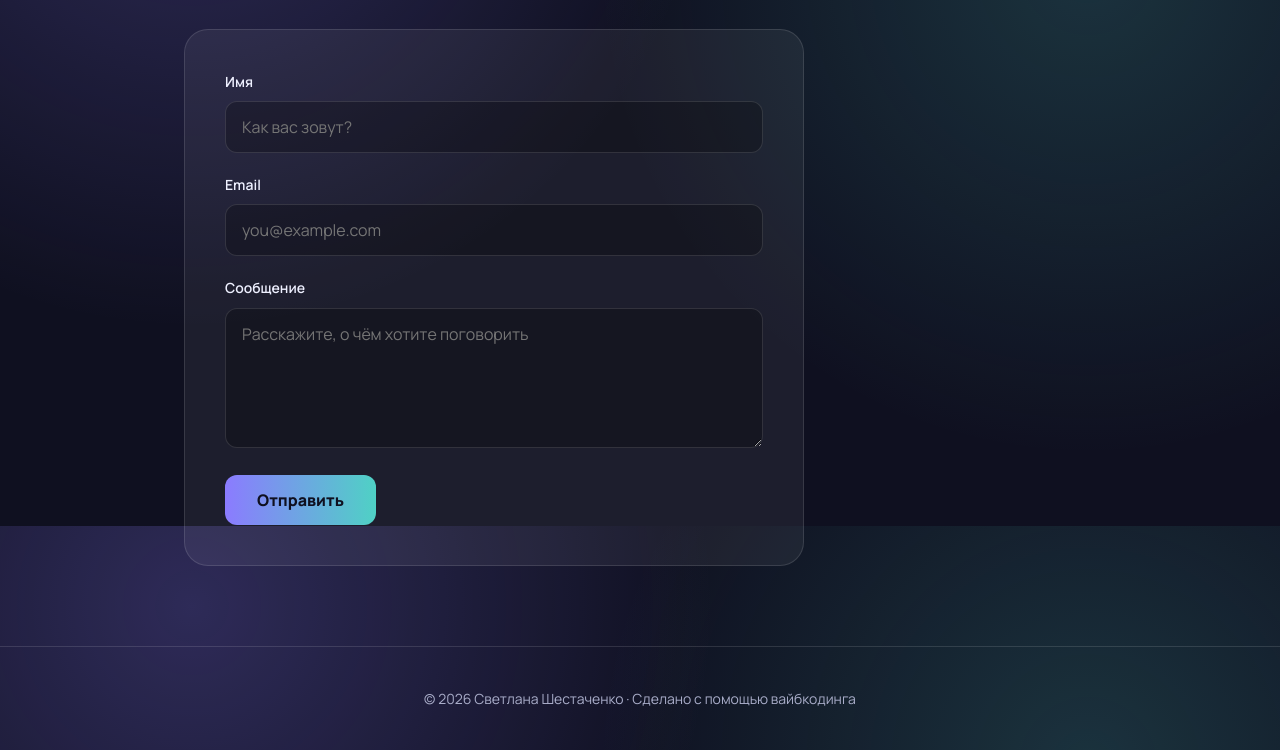
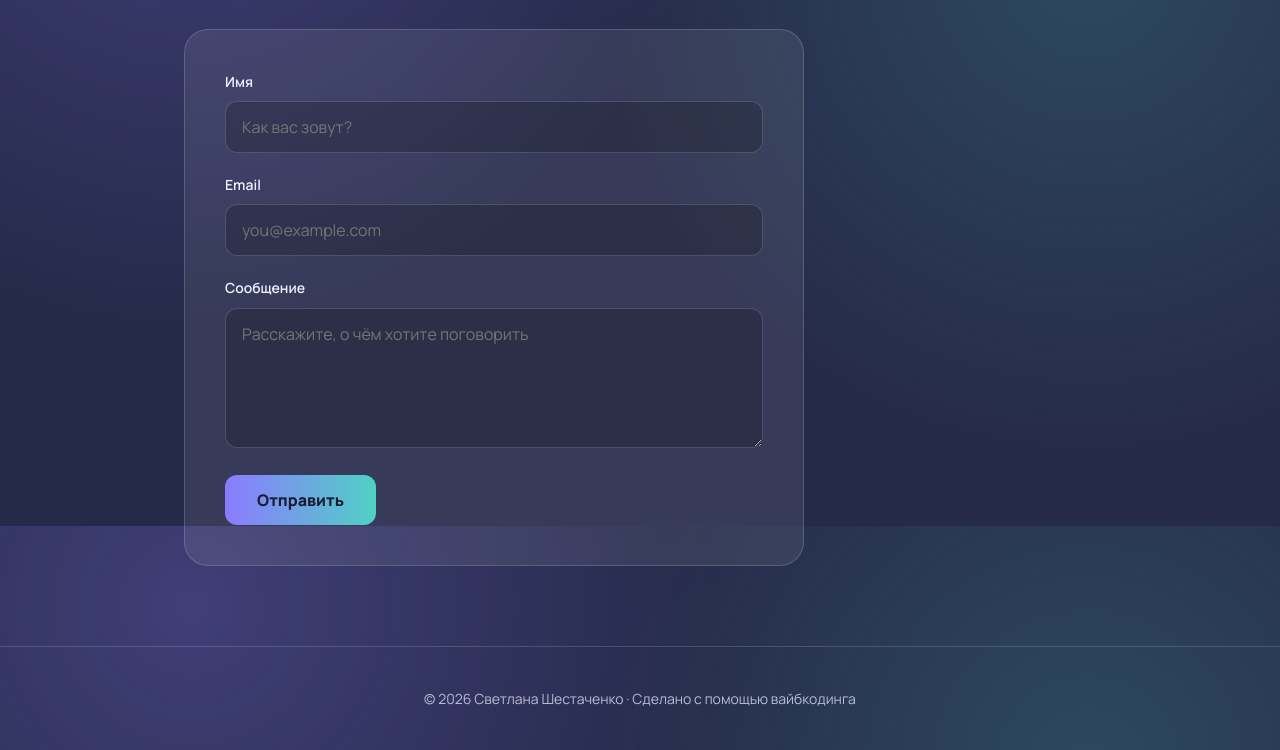
Before and after one commit to loafofeitr/portfolio, a plain HTML site: page index.html in a window 1280 px wide. Shown: the part 1874-2624 px from the top of the page. Drawn offline with Linux system fonts and the light colour scheme.

Commit message:
Lighten dark background
Co-Authored-By: Devin AI <158243242+devin-ai-integration[bot]@users.noreply.github.com>

```diff
--- a/index.html
+++ b/index.html
@@ -8,11 +8,11 @@
 <link href="https://fonts.googleapis.com/css2?family=Manrope:wght@400;600;800&display=swap" rel="stylesheet">
 <style>
   :root {
-    --bg: #0f1020;
-    --card: rgba(255,255,255,0.06);
-    --border: rgba(255,255,255,0.12);
+    --bg: #262a4a;
+    --card: rgba(255,255,255,0.08);
+    --border: rgba(255,255,255,0.16);
     --text: #eef0ff;
-    --muted: #a9adc9;
+    --muted: #b8bcd8;
     --accent: #8b7bff;
     --accent2: #4fd1c5;
   }
@@ -33,7 +33,7 @@
   nav {
     position: sticky; top: 0; z-index: 10;
     backdrop-filter: blur(12px);
-    background: rgba(15,16,32,0.7);
+    background: rgba(38,42,74,0.75);
     border-bottom: 1px solid var(--border);
   }
   nav .container { display: flex; justify-content: space-between; align-items: center; height: 64px; }
@@ -56,7 +56,7 @@
   .btn {
     display: inline-block; padding: 14px 32px; border-radius: 12px; border: none;
     background: linear-gradient(90deg, var(--accent), var(--accent2));
-    color: #0f1020; font-weight: 800; font-size: 16px; text-decoration: none; cursor: pointer;
+    color: #1a1c33; font-weight: 800; font-size: 16px; text-decoration: none; cursor: pointer;
     font-family: inherit; transition: transform .2s, box-shadow .2s;
   }
   .btn:hover { transform: translateY(-2px); box-shadow: 0 10px 30px rgba(139,123,255,0.35); }
@@ -89,7 +89,7 @@
   label { display: block; font-weight: 600; margin-bottom: 8px; font-size: 14px; }
   input, textarea {
     width: 100%; padding: 14px 16px; margin-bottom: 20px; border-radius: 12px;
-    border: 1px solid var(--border); background: rgba(0,0,0,0.25); color: var(--text);
+    border: 1px solid var(--border); background: rgba(0,0,0,0.18); color: var(--text);
     font-family: inherit; font-size: 16px; transition: border-color .2s;
   }
   input:focus, textarea:focus { outline: none; border-color: var(--accent); }
```
